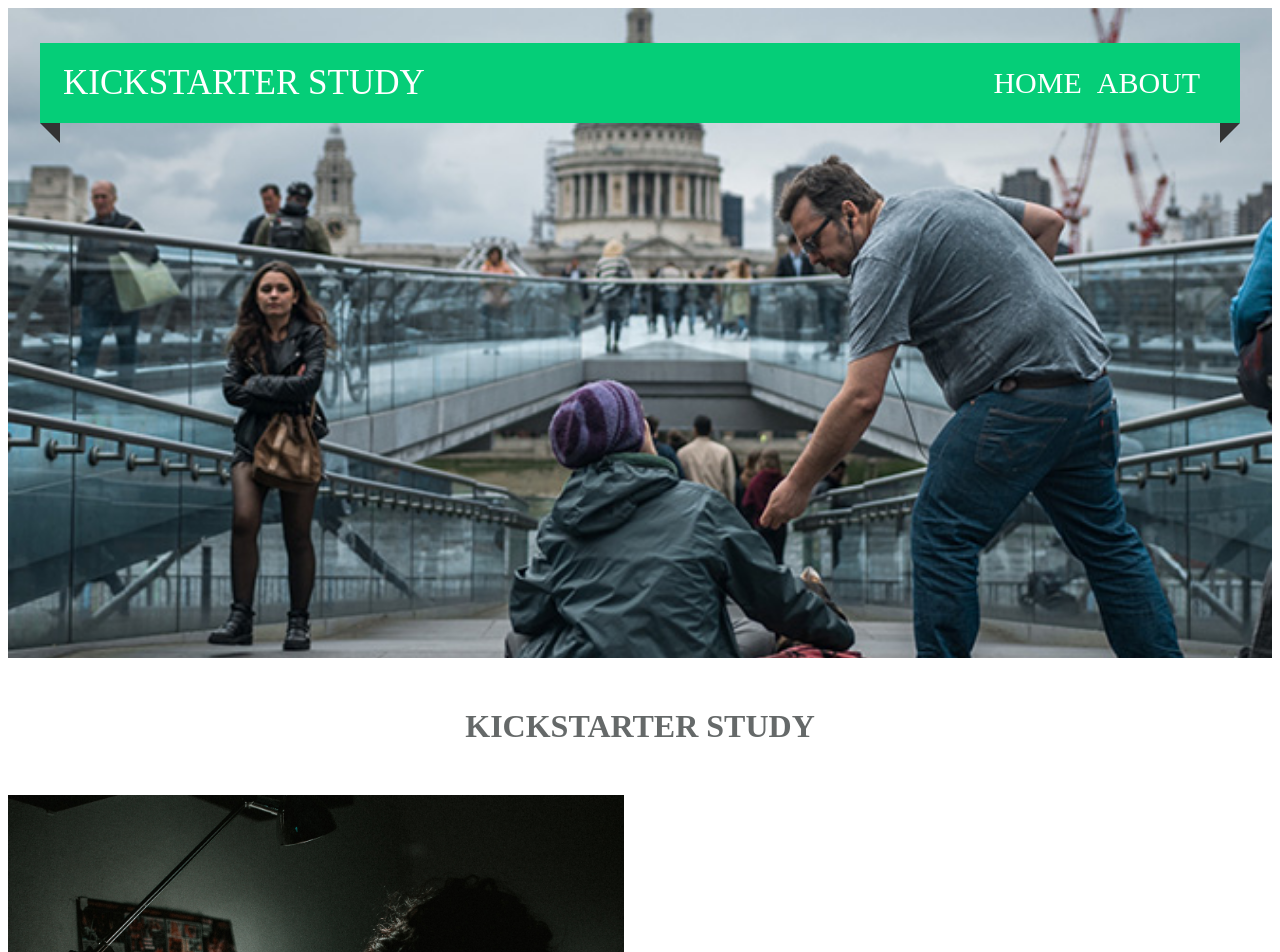
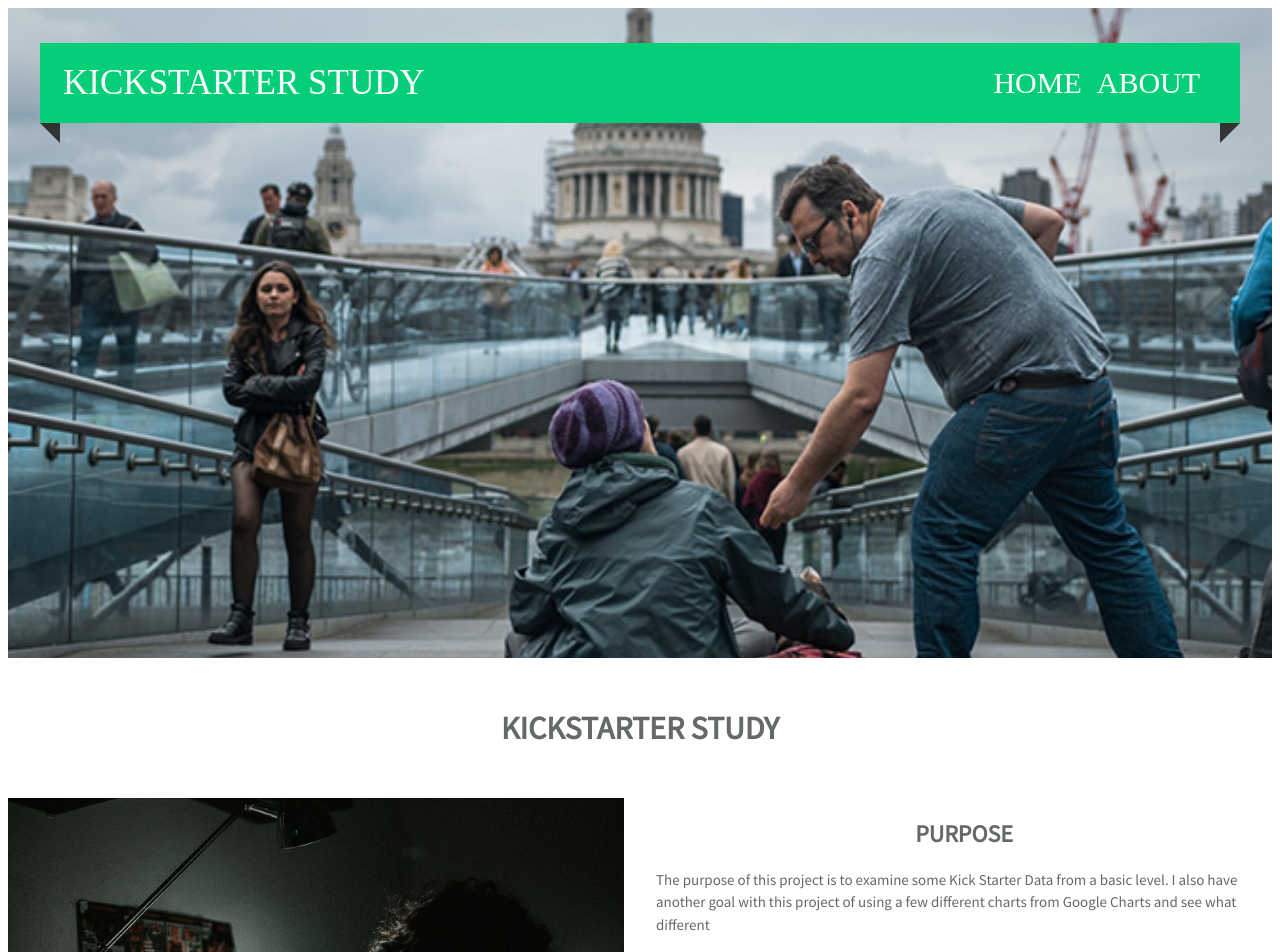
Before and after one commit to ravenusmc/kickstarter, a Vue app in the folder client/: page / in a window 1280 px wide. Shown: the top 952 px of the page. Built offline with nearby package versions, Linux system fonts and the light colour scheme.

Commit message:
working on information section

```diff
--- a/client/public/index.html
+++ b/client/public/index.html
@@ -5,7 +5,9 @@
     <meta http-equiv="X-UA-Compatible" content="IE=edge">
     <meta name="viewport" content="width=device-width,initial-scale=1.0">
     <link rel="icon" href="<%= BASE_URL %>favicon.ico">
-    <title><%= htmlWebpackPlugin.options.title %></title>
+    <title>KickStarter Study</title>
+    <!-- Google Font Link -->
+    <link href="https://fonts.googleapis.com/css?family=Source+Sans+Pro&display=swap" rel="stylesheet">
   </head>
   <body>
     <noscript>
--- a/client/src/App.vue
+++ b/client/src/App.vue
@@ -19,4 +19,20 @@ export default {
 .center {
   text-align: center;
 }
+
+.fontColor {
+  color: #656969;
+  text-transform: uppercase;
+}
+
+.font {
+  font-family: 'Source Sans Pro';
+}
+
+.paragraphFont {
+  color: #656969;
+  font-size: 15px;
+  line-height: 1.5em;
+}
+
 </style>
--- a/client/src/components/home/Explanation.vue
+++ b/client/src/components/home/Explanation.vue
@@ -1,7 +1,7 @@
 <template>
   <div>
 
-    <div class='explanationPageTitle center'>
+    <div class='explanationPageTitle center font'>
       <h1>KickStarter Study</h1>
     </div>
 
@@ -11,6 +11,12 @@
       </div>
 
       <div id='purpose_div'>
+        <h2 class='center fontColor font'>Purpose</h2>
+        <p class='font paragraphFont'>
+          The purpose of this project is to examine some Kick Starter Data from
+          a basic level. I also have another goal with this project of using a
+          few different charts from Google Charts and see what different
+        </p>
       </div>
 
     </section>
@@ -48,4 +54,15 @@ section {
   background-position: center;
   background-repeat: no-repeat;
 }
+
+/* Media Queries */
+@media only all and (max-width: 900px){
+
+  section {
+    grid-template-columns: 1fr;
+    margin-left: 5%;
+    margin-right: 5%;
+  }
+
+}
 </style>
```
